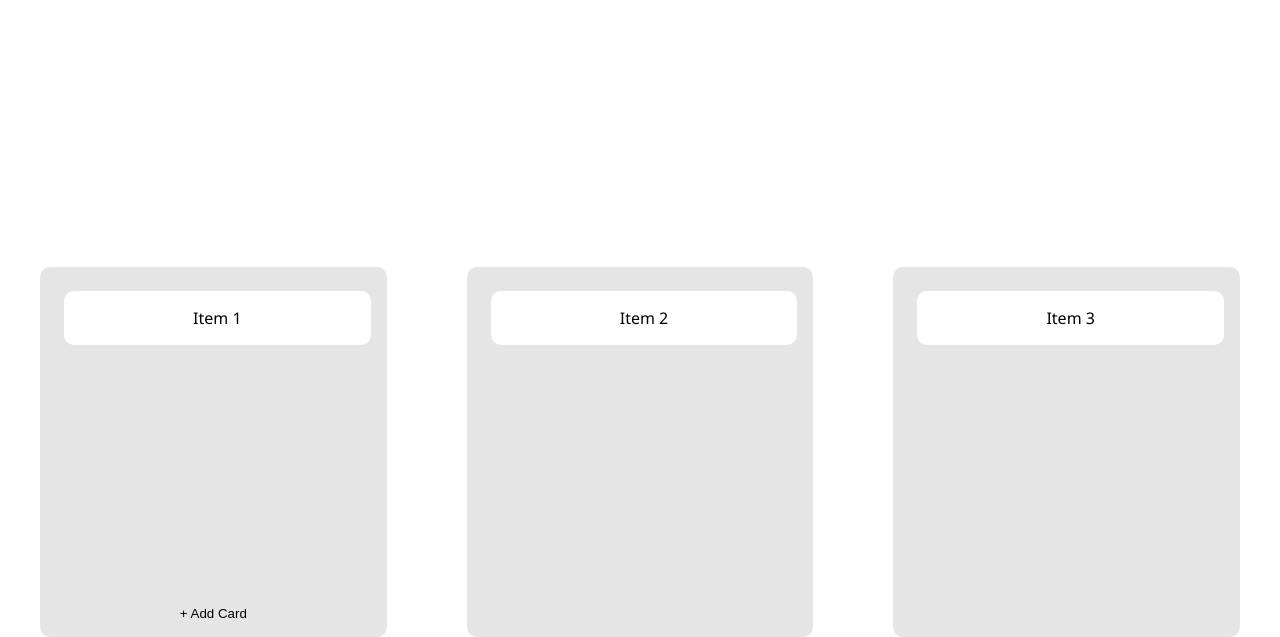
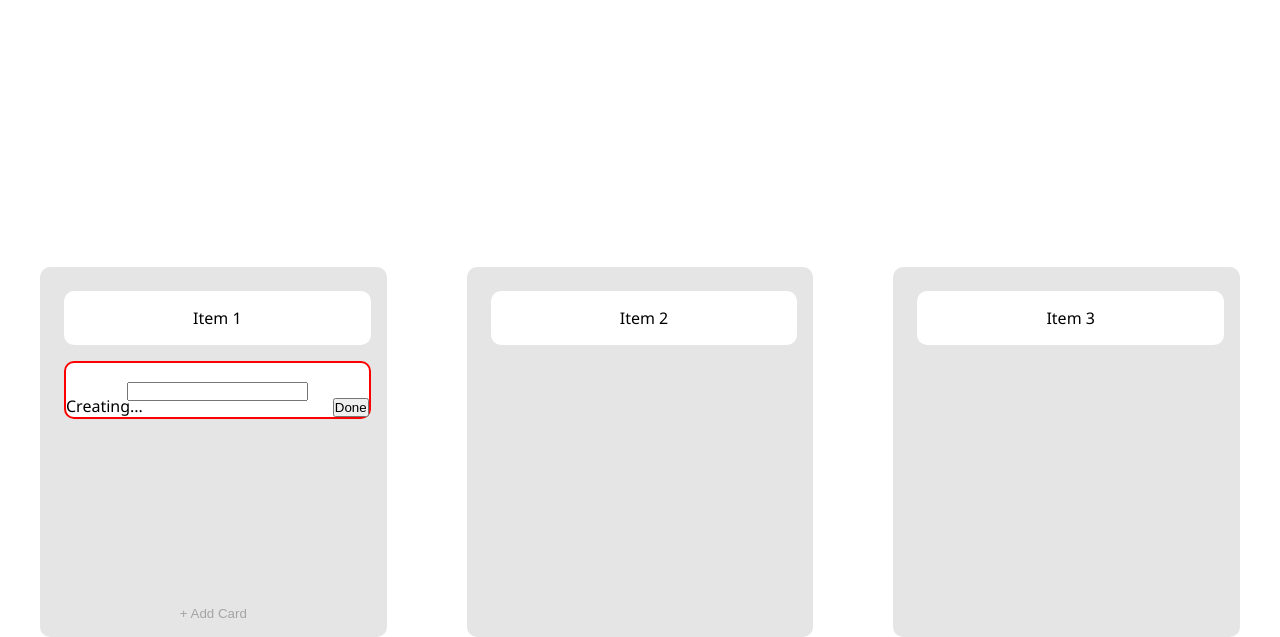
Before and after one commit to TyGa7/KB-Challenge, a plain HTML site: page KB-Challenge/index.html in a window 1280 px wide. Both pictures are taken after a click on the button "+ Add Card". Shown: the part 163-800 px from the top of the page. Drawn offline with Linux system fonts and the light colour scheme.

Commit message:
Add card button functionality
Added functionality to the add card button

```diff
--- a/KB-Challenge/index.html
+++ b/KB-Challenge/index.html
@@ -19,14 +19,14 @@
 			<div class="column-header">Complete</div>
 		</div>
 		<div class="columns">
-			<div class="column">
+			<div class="column" id="first-column">
 				<div class="column-item" draggable="true">Item 1</div>
 				<button type="button" id="add-button">+ Add Card</button>
 			</div>
-			<div class="column">
+			<div class="column" id="middle-column">
 				<div class="column-item" draggable="true">Item 2</div>
 			</div>
-			<div class="column">
+			<div class="column" id="last-column">
 				<div class="column-item" draggable="true">Item 3</div>
 			</div>
 		</div>
--- a/KB-Challenge/main.css
+++ b/KB-Challenge/main.css
@@ -94,6 +94,32 @@ header {
     margin: 8px 0px 8px 8px;
 }
 
+.new-item {
+    background-color: white;
+    border: 2px solid red;
+    border-radius: 10px;
+    padding: 16px 8px;
+    text-align: center;
+    margin: 8px 0px 8px 8px;
+    position: relative;
+}
+
+.new-text {
+    position: absolute;
+    bottom: 0;
+    left: 0;
+}
+
+.done-button {
+    position: absolute;
+    bottom: 0;
+    right: 0;
+}
+
+.item-text {
+    color: black;
+}
+
 /* Works on Chrome, Edge, and Safari */
 .columns ::-webkit-scrollbar {
     width: 32px;
--- a/KB-Challenge/main.js
+++ b/KB-Challenge/main.js
@@ -1,12 +1,16 @@
 const column_items = document.querySelectorAll('.column-item');
 const columns = document.querySelectorAll('.column');
-const btn_add = document.querySelector("#add-button")
+const btn_add = document.querySelector("#add-button");
+const first_col = document.getElementById("first-column");
 
 let draggedItem = null;
 
-btn_add.addEventListener('click', function (e) {
-    console.log('click', e);
-});
+//function to make button last element in column
+function AnchorBtn() {
+    var btn = document.getElementById('add-button');
+    var parent = btn.parentNode;
+    parent.insertBefore(parent.lastChild, btn);
+}
 
 for (let i = 0; i < column_items.length; i++) {
     const item = column_items[i];
@@ -41,10 +45,59 @@ for (let i = 0; i < column_items.length; i++) {
         column.addEventListener('drop', function (e) {
             this.append(draggedItem);
 
-            //make button last element in column
-            var btn = document.getElementById('add-button');
-            var parent = btn.parentNode;
-            parent.insertBefore(parent.lastChild, btn);
+            AnchorBtn();
         });
     }
 }
+
+btn_add.addEventListener('click', function (e) {
+    btn_add.disabled = true;
+    console.log('click', e);
+
+    //create new div and place in first column
+    const newDiv = document.createElement("div");
+    newDiv.classList.add('new-item');
+    first_col.appendChild(newDiv);
+
+    //add text input to new div
+    const newInput = document.createElement("input");
+    newInput.type = "text";
+    newInput.classList.add('new-input');
+    newDiv.appendChild(newInput);
+
+    //add "Creating..." text
+    const newText = document.createElement("div");
+    newText.classList.add('new-text');
+    newDiv.appendChild(newText);
+    const textContent = document.createTextNode("Creating...");
+    newText.appendChild(textContent);
+
+    //add "Done" button
+    const newBtn = document.createElement("BUTTON");
+    newBtn.innerText = "Done";
+    newBtn.classList.add('done-button');
+    newDiv.appendChild(newBtn);
+
+    //listen for user to click done button
+    newBtn.addEventListener('click', function (createItem) {
+        //get text value and remove div
+        const inputText = newInput.value;
+        console.log(inputText);
+        newDiv.parentElement.removeChild(newDiv);
+
+        //add new item with entered text value
+        const newItem = document.createElement("div");
+        newItem.classList.add('column-item');
+        first_col.appendChild(newItem);
+
+        const newItemText = document.createElement("div");
+        newItemText.classList.add('item-text');
+        newItem.appendChild(newItemText);
+        newItemText.innerHTML = inputText;
+
+        btn_add.disabled = false;
+        AnchorBtn();
+    });
+
+    AnchorBtn();
+});
```
